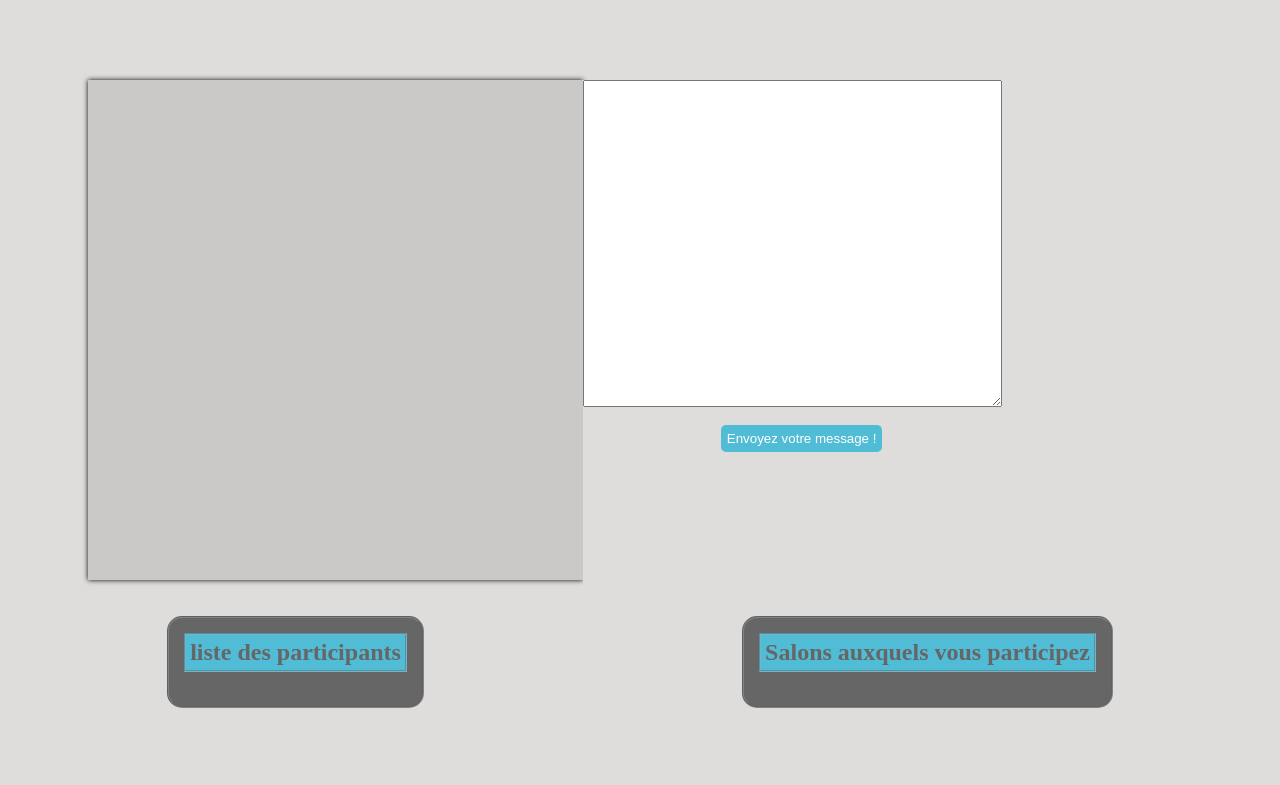
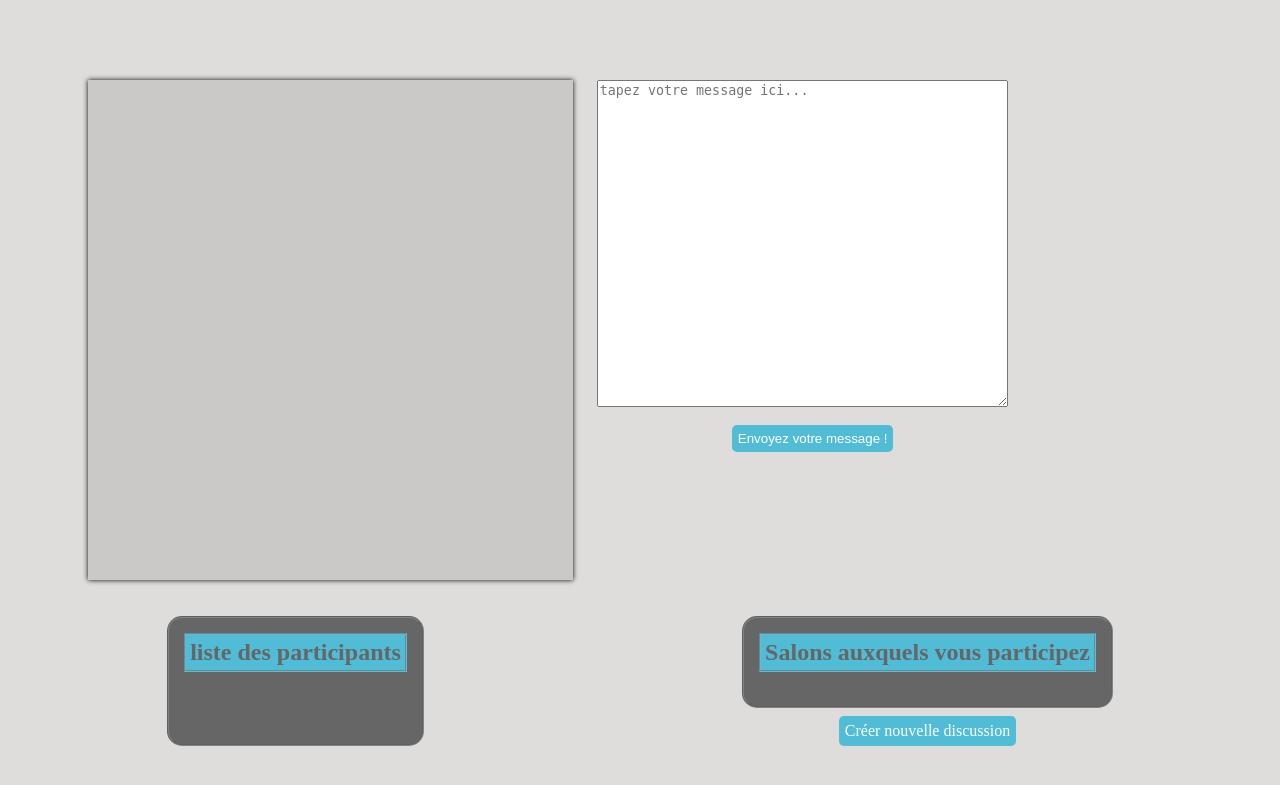
Before and after one commit to lovipre/tchatbox, a PHP site: page /salle.phtml in a window 1280 px wide. Shown: the top 785 px of the page. Run offline with PHP 8.4, Linux system fonts and the light colour scheme; data comes from the database, SQL or seed files in the repository; data that the repository does not hold is empty; some libraries are stand-ins or nearby versions.

Commit message:
Add files via upload

```diff
--- a/css/main.css
+++ b/css/main.css
@@ -7,7 +7,7 @@
     border-radius: 5px;
     box-shadow: 0px 0px 5px black;
     padding: 2%;
-    margin-top: 15%;
+    margin-top: 10%;
 }
 .form-access button, .form-access input{
     width: 50%;
@@ -25,8 +25,16 @@
 h1 {
     color: #51bcd5;
 }
+h3{
+    text-align:center;
+    color:white;
+    font-size: 2rem;
+    margin-top: 5%;
+}
 a {
     color: #51bcd5;
+
+    text-decoration: none;
 }
 .hide {
     display: none;
@@ -128,8 +136,7 @@
 }
 .chtat #messages{
     width: 50%;
-}
-#messages{
+    margin-right:2%;
     background: rgba(172, 170, 170, 0.411);
 }
 .textMessage{
@@ -185,6 +192,7 @@
     padding: 15px;
     border-radius: 15px;
 }
+
 .participants{
     color:white;
     border:2px groove rgba(172, 170, 170, 0.411);
@@ -193,3 +201,20 @@
     padding: 15px;
     border-radius: 15px;
 }
+#newDiscussion{
+    margin-top:2%;
+    background:  #51bcd5;
+    color:white;
+    border:0px;
+    padding: 6px;
+    border-radius: 5px;
+}
+#salons{
+    display: flex;
+    flex-direction: column;
+    justify-content: center;
+    align-items: center;
+}
+.salle{
+    color:white;
+}
--- a/index.phtml
+++ b/index.phtml
@@ -10,10 +10,11 @@
 
 </head>
 <body>
+    <h3>Bienvenu sur mon tchat, pour continuer, merci de vous connecter :)</h3>
     <form class="form-access">
         <h1><i class="fas fa-lock"></i> Connexion</h1>
         <p id="fail" class="hide"></p>
-        <input type="text" class="inputtext" id="inputLogin" name="inputLogin" placeholder="Login" required autofocus>
+        <input type="text" class="inputtext" id="inputLogin" name="inputLogin" placeholder="Pseudo" required autofocus>
 
         <input type="password" class="inputtext" id="inputPassword" name="inputPassword" placeholder="Password" required>
 
--- a/inscription.phtml
+++ b/inscription.phtml
@@ -13,7 +13,7 @@
     <form class="form-access">
         <h1><i class="fas fa-lock"></i> Inscription</h1>
         <p id="fail" class="hide"></p>
-        <input type="text" id="inputLogin" name="inputLogin" placeholder="Login" required autofocus>
+        <input type="text" id="inputLogin" name="inputLogin" placeholder="Pseudo" required autofocus>
 
         <input type="email" id="inputEmail" name="inputEmail" placeholder="Email" required>
 
--- a/js/creation.js
+++ b/js/creation.js
@@ -1,14 +1,26 @@
 'use strict'
 //au chargement de la page
 $(document).ready(function(){
-    //je mets un gestionnaire d'événement sur le boutton du formulaire
+    //je mets un gestionnaire d'événement sur les bouttons des differentes pages
     $("#creation").click(creerSalle);
     $("#rejoindre").click(redirection);
     $("#boutonRejoindre").click(rejoindreSalle);
     $("#lienCreation").click(redirectionCreer);
     afficherSalles();
     afficherparticipants();
+    $("#newDiscussion").click(retourCreerSalle);
 });
+
+function retourCreerSalle(e){
+    e.preventDefault();
+    //je stock les id dans des variables
+    var userId = $_GET('id_User');
+    var salleId = $_GET ('id_Salle');
+    console.log(userId,salleId);
+
+    //Je redirige vers page creation
+    window.location.replace("creation.php?id="+userId);
+}
 
 function afficherparticipants(){
     //je stock les id dans des variables
@@ -59,7 +71,7 @@
 
             //Pour chaque ligne du tableau
             for (var i=0;i<data.length;i++){
-                $(".discussions").append('<a href="salle.php?id_Salle='+data[i]['Id']+'&id_User='+userId+'">'+data[i]['NomSalle']+'</a><br>');
+                $(".discussions").append('<a class="salle" href="salle.php?id_Salle='+data[i]['Id']+'&id_User='+userId+'">'+data[i]['NomSalle']+'</a><br>');
             }
         },
         error: function(){
--- a/js/main.js
+++ b/js/main.js
@@ -125,6 +125,7 @@
                             if (objDiv.length > 0){
                                 objDiv[0].scrollTop = objDiv[0].scrollHeight;
                             }
+
                     }
                 }
             }
@@ -161,7 +162,9 @@
                             var objDiv = $('#messages');
                             if (objDiv.length > 0){
                                 objDiv[0].scrollTop = objDiv[0].scrollHeight;
+
                             }
+
                         }
 
             }
--- a/salle.phtml
+++ b/salle.phtml
@@ -11,7 +11,7 @@
 </head>
 <body>
 
-    <div class="chtat">
+    <section class="chtat">
         <div id="messages">
                     <!-- les messages du tchat -->
                 <?php for($i = 0; $i<count($tab); $i++): ?>
@@ -30,20 +30,24 @@
         </div>
 
         <form method="POST" class="formMessage" action="traitement.php">
-            <textarea row="5" class="textMessage" cols="100" name="message" id="message"></textarea><br />
+            <textarea row="5" class="textMessage" cols="100" name="message" id="message" placeholder="tapez votre message ici..."></textarea><br />
             <input type="submit" class="envoimessage" name="submit" value="Envoyez votre message !" id="envoi" />
         </form>
-    </div>
-    <div class="doc">
+    </section>
+    <section class="doc">
         <div class="participants">
             <h2>liste des participants</h2>
         </div>
-        <div class="discussions">
-            <h2>Salons auxquels vous participez</h2>
-        </div>
-    </div>
+        <article id="salons">
+            <div class="discussions">
+                <h2>Salons auxquels vous participez</h2>
+            </div>
+            <a id="newDiscussion" href="#">Créer nouvelle discussion</a>
+        </article>
+    </section>
     <script src="js/jquery-3.4.0.min.js"></script>
+
+    <script src="js/creation.js"></script>
     <script src="js/main.js"></script>
-    <script src="js/creation.js"></script>
 </body>
 </html>
```
